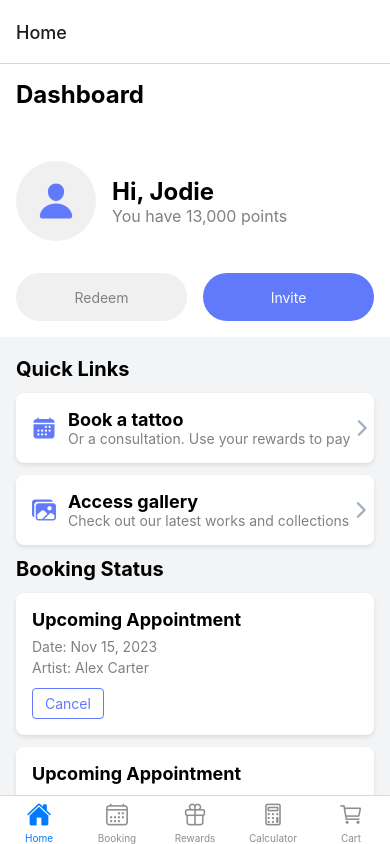
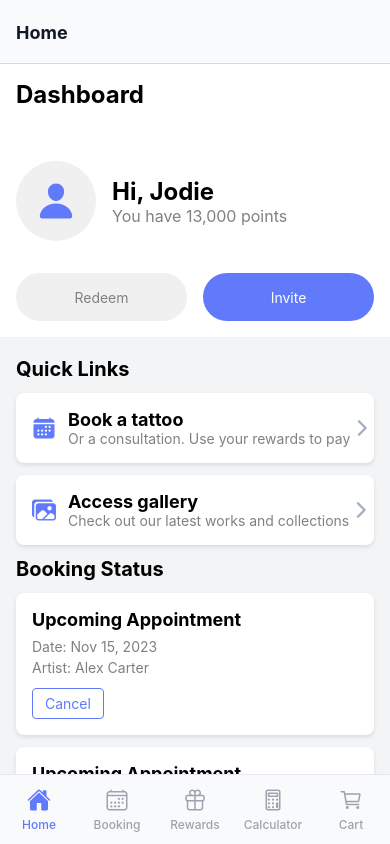
Before and after one commit to minaehab1/TattooApp-RN, a React Native app: screen / in a window 390 px wide. Built offline with nearby package versions, Linux system fonts and the light colour scheme.

Commit message:
navbar better 2

```diff
--- a/src/components/MainBottomNavbar.tsx
+++ b/src/components/MainBottomNavbar.tsx
@@ -48,8 +48,8 @@ const MainBottomNavbar: React.FC<BottomTabBarProps> = ({ state, descriptors, nav
             onPress={onPress}
             style={styles.tabItem}
           >
-            <Ionicons name={iconName} size={24} color={isFocused ? '#607AFB' : 'gray'} />
-            <Text style={[styles.tabText, { color: isFocused ? '#607AFB' : 'gray' }]}>
+            <Ionicons name={iconName} size={24} color={isFocused ? '#607AFB' : '#9CA3AF'} />
+            <Text style={[styles.tabText, { color: isFocused ? '#607AFB' : '#9CA3AF' }]}>
               {label}
             </Text>
           </TouchableOpacity>
@@ -62,8 +62,8 @@ const MainBottomNavbar: React.FC<BottomTabBarProps> = ({ state, descriptors, nav
 const styles = StyleSheet.create({
   container: {
     flexDirection: 'row',
-    backgroundColor: 'white',
-    height: 60,
+    backgroundColor: '#F9FAFB',
+    height: 70,
     borderTopWidth: 1,
     borderTopColor: '#E5E7EB',
   },
@@ -75,6 +75,7 @@ const styles = StyleSheet.create({
   tabText: {
     fontSize: 12,
     marginTop: 4,
+    fontWeight: '500',
   },
 });
 
--- a/src/navigation/AppNavigator.tsx
+++ b/src/navigation/AppNavigator.tsx
@@ -1,34 +1,31 @@
 import React from 'react';
 import { createBottomTabNavigator } from '@react-navigation/bottom-tabs';
+import { createStackNavigator } from '@react-navigation/stack';
 import { Ionicons } from '@expo/vector-icons';
 import HomeScreen from '../screens/HomeScreen';
 import BookingScreen from '../screens/BookingScreen';
 import RewardsScreen from '../screens/RewardsScreen';
 import PriceCalculatorScreen from '../screens/PriceCalculatorScreen';
 import CartScreen from '../screens/CartScreen';
+import MainBottomNavbar from '../components/MainBottomNavbar';
 
 const Tab = createBottomTabNavigator();
+const Stack = createStackNavigator();
 
-export const AppNavigator = () => {
+const TabNavigator = () => {
   return (
     <Tab.Navigator
-      screenOptions={({ route }) => ({
-        tabBarIcon: ({ focused, color, size }) => {
-          let iconName;
-          if (route.name === 'Home') {
-            iconName = focused ? 'home' : 'home-outline';
-          } else if (route.name === 'Booking') {
-            iconName = focused ? 'calendar' : 'calendar-outline';
-          } else if (route.name === 'Rewards') {
-            iconName = focused ? 'gift' : 'gift-outline';
-          } else if (route.name === 'Calculator') {
-            iconName = focused ? 'calculator' : 'calculator-outline';
-          } else if (route.name === 'Cart') {
-            iconName = focused ? 'cart' : 'cart-outline';
-          }
-          return <Ionicons name={iconName} size={size} color={color} />;
+      tabBar={(props) => <MainBottomNavbar {...props} />}
+      screenOptions={{
+        headerShown: true,
+        headerStyle: {
+          backgroundColor: '#F9FAFB',
         },
-      })}
+        headerTintColor: '#111827',
+        headerTitleStyle: {
+          fontWeight: 'bold',
+        },
+      }}
     >
       <Tab.Screen name="Home" component={HomeScreen} />
       <Tab.Screen name="Booking" component={BookingScreen} />
@@ -38,3 +35,15 @@ export const AppNavigator = () => {
     </Tab.Navigator>
   );
 };
+
+export const AppNavigator = () => {
+  return (
+    <Stack.Navigator>
+      <Stack.Screen
+        name="Main"
+        component={TabNavigator}
+        options={{ headerShown: false }}
+      />
+    </Stack.Navigator>
+  );
+};
```
